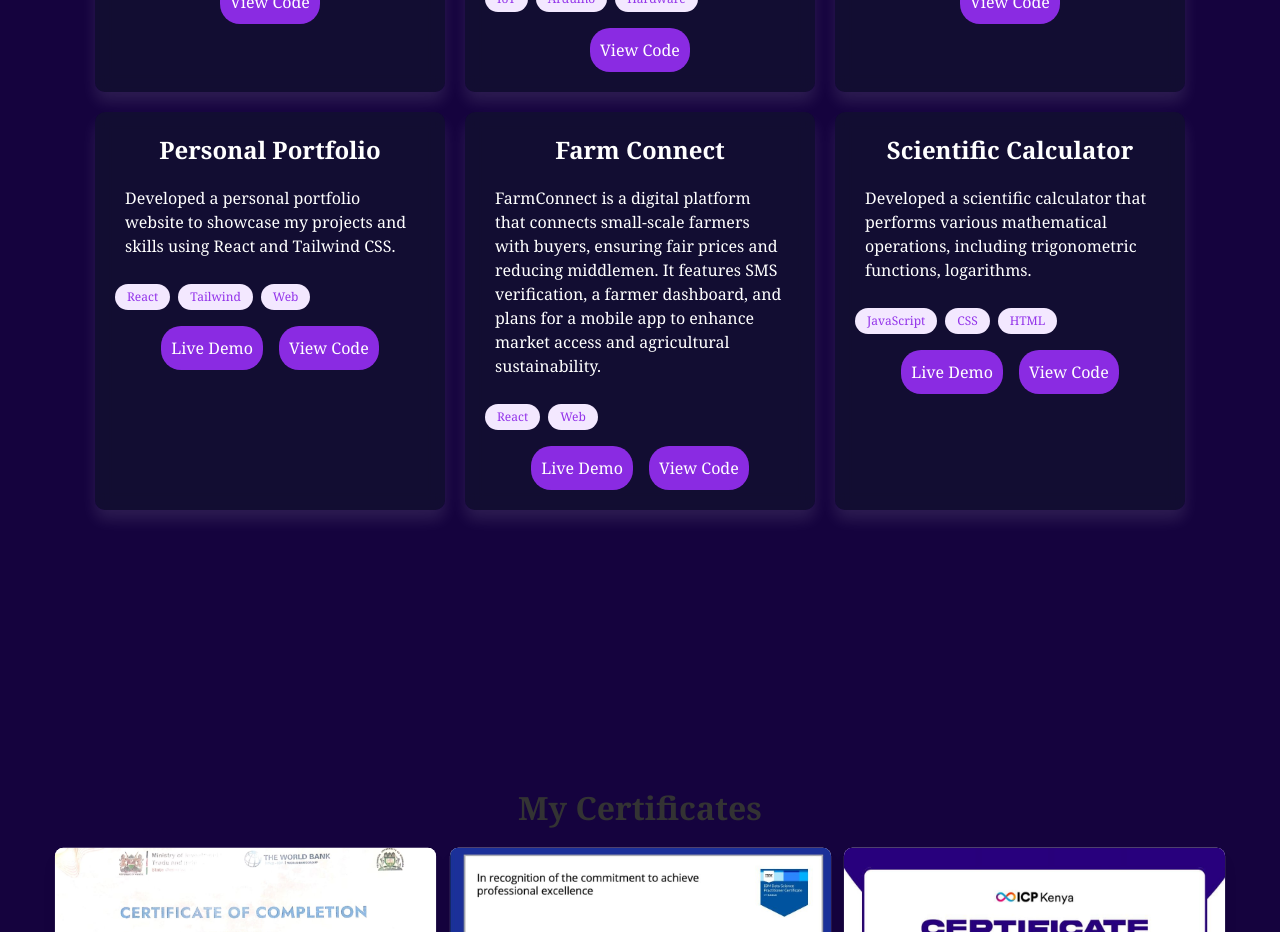
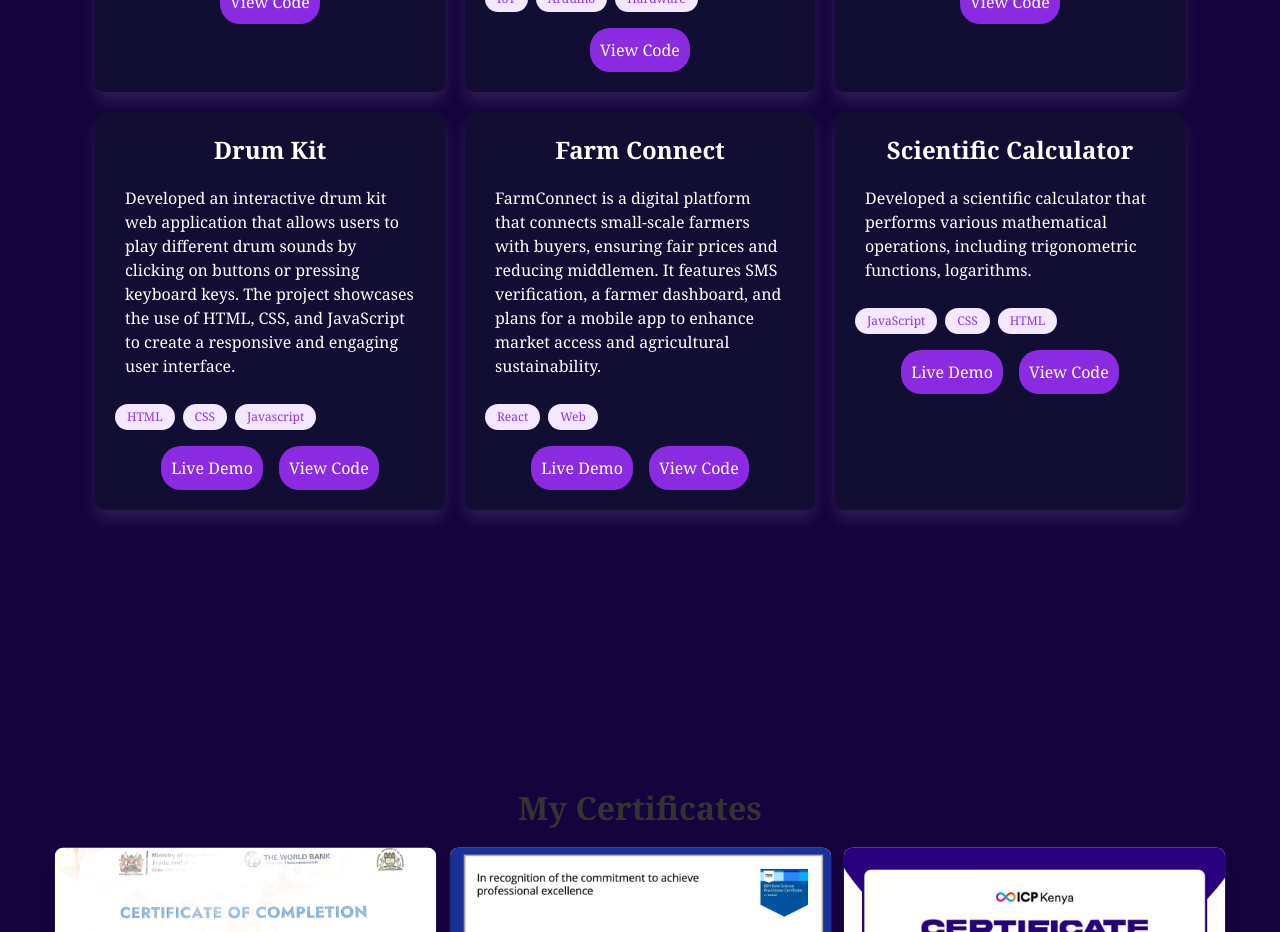
Before and after one commit to Ruth960/Profolio, a React (Vite) app: page / in a window 1280 px wide. Shown: the part 2040-2972 px from the top of the page. Built offline with nearby package versions, Linux system fonts and the light colour scheme.

Commit message:
updated projects

```diff
--- a/src/components/project.jsx
+++ b/src/components/project.jsx
@@ -4,12 +4,11 @@ import ThemeContext from '../contexts/ThemeContext';
 export default function Project() {
   const { isDarkMode } = useContext(ThemeContext);
 
-  // Dynamic styling based on theme
+
   const textColor = isDarkMode ? 'white' : '#334155';
   const descriptionColor = isDarkMode ? 'white' : '#334155';
   const cardBg = isDarkMode
-    ? 'rgba(17, 24, 39, 0.5)' // Similar to about section's bg-gray-900/50
-    : 'rgba(255, 255, 255, 0.8)'; // Similar to about section's bg-white/80
+    ? 'rgba(17, 24, 39, 0.5)' : 'rgba(255, 255, 255, 0.8)';
   const cardShadow = isDarkMode
     ? '0 10px 15px rgba(255, 255, 255, 0.1)'
     : '0 10px 15px rgba(0, 0, 0, 0.1)';
@@ -30,8 +29,8 @@ export default function Project() {
     },
 
     card: {
-      flex: '1 1 calc(100% - 40px)', // Full width on small screens
-      maxWidth: '350px', // Limit width on larger screens
+      flex: '1 1 calc(100% - 40px)', // mobile screen
+      maxWidth: '350px',
       backgroundColor: cardBg,
       borderRadius: '10px',
       padding: '20px',
@@ -85,8 +84,8 @@ export default function Project() {
     buttonsContainer: {
       display: 'flex',
       gap: '16px',
-      flexWrap: 'wrap', // Allow buttons to wrap on small screens
-      justifyContent: 'center', // Center buttons when wrapped
+      flexWrap: 'wrap',
+      justifyContent: 'center',
     },
   };
 
@@ -126,11 +125,11 @@ export default function Project() {
       demoLink: null
     },
     {
-      title: "Personal Portfolio",
-      description: "Developed a personal portfolio website to showcase my projects and skills using React and Tailwind CSS.",
-      tags: ["React", "Tailwind", "Web"],
-      codeLink: "https://github.com/Ruth960/Profolio",
-      demoLink: "https://profolio-gules.vercel.app/"
+      title: "Drum Kit",
+      description: "Developed an interactive drum kit web application that allows users to play different drum sounds by clicking on buttons or pressing keyboard keys. The project showcases the use of HTML, CSS, and JavaScript to create a responsive and engaging user interface.",
+      tags: ["HTML", "CSS", "Javascript"],
+      codeLink: "https://github.com/Ruth960/drum-kit",
+      demoLink: "https://drum-kit-azure-tau.vercel.app/"
     },
     {
       title: "Farm Connect",
```
